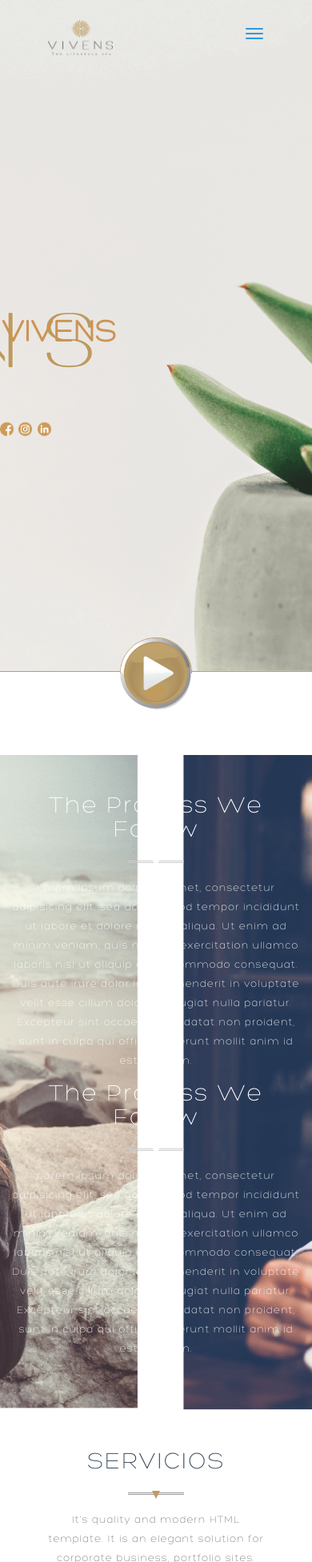
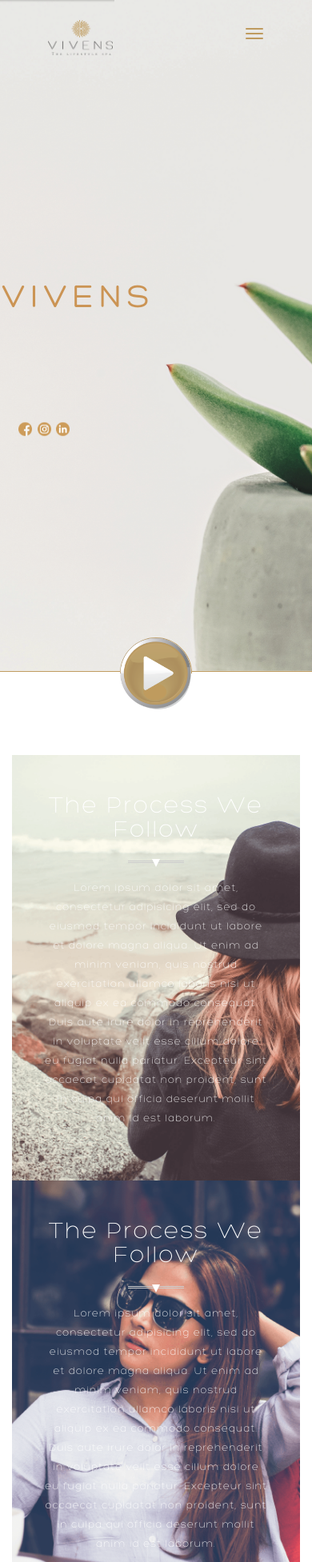
Before and after one commit to Diametral28/vivens-stage, a PHP site: page / in a window 390 px wide. Shown: the top 1953 px of the page at 80% size. Run offline with PHP 8.4, Linux system fonts and the light colour scheme; some libraries are stand-ins or nearby versions.

Commit message:
version 1.1.3

```diff
--- /dev/null
+++ b/css/responsive-2.css
@@ -0,0 +1,37 @@
+/* Tamaño s */
+@media screen and (max-width: 600px){
+    #work-process-area-1 {
+        background: url("../images/nosotros/nosotros1.png") no-repeat fixed center center / cover;;
+    }
+    #work-process-area-2 {
+        background: url("../images/nosotros/nosotros2.png") no-repeat fixed center center / cover;;
+    }
+}
+/* Tamaño m */
+@media screen and (max-width: 991px) and (min-width: 601px){
+    #work-process-area-1 {
+        background: url("../images/nosotros/nosotros1.png") no-repeat fixed center center / cover;;
+    }
+    #work-process-area-2 {
+        background: url("../images/nosotros/nosotros2.png") no-repeat fixed center center / cover;;
+    }
+}
+/* Tamaño l */
+@media screen and (max-width: 1199px) and (min-width: 992px){
+    #work-process-area-1 {
+    background: url("../images/nosotros/Img-Nosotros-com.png") no-repeat fixed center center / cover;;
+    }
+    #work-process-area-2 {
+        background: url("../images/nosotros/Img-Nosotros-com.png") no-repeat fixed center center / cover;;
+    }
+}
+/* Tamaño xl */
+@media screen and (min-width: 1200px){
+
+    #work-process-area-1 {
+    background: url("../images/nosotros/Img-Nosotros-com.png") no-repeat fixed center center / cover;;
+    }
+    #work-process-area-2 {
+        background: url("../images/nosotros/Img-Nosotros-com.png") no-repeat fixed center center / cover;;
+    }
+}
--- a/index.html
+++ b/index.html
@@ -56,6 +56,8 @@
     <!-- Custom css -->
     <link rel="stylesheet" href="style.css">
     <link rel="stylesheet" href="css/responsive.css">
+    <link rel="stylesheet" href="css/responsive-2.css">
+    <link rel="stylesheet" href="css/iconos.css">
 
     <!-- Favicons -->
     <link rel="apple-touch-icon-precomposed" href="images/core-images/apple-icon.jpg">
@@ -166,9 +168,9 @@
                 <ul>
 
                     <!-- 1st SLIDE Start -->
-                    <li data-transition="boxslide" data-slotamount="1" data-masterspeed="1500" data-thumb="images/slider_thumb_three.jpg" data-delay="15000" data-saveperformance="off" data-title="Welcome To SANDER">
+                    <li data-transition="boxslide" data-slotamount="1" data-masterspeed="1500" data-thumb="" data-delay="15000" data-saveperformance="off" data-title="VIVENS HOME">
                         <!-- MAIN IMAGE -->
-                        <img src="images/slider/Index_vivens2-com.png" alt="Slider One Bg">
+                        <img src="images/slider/Index-limpio.png" alt="Slider One Bg">
 
                         <!-- LAYERS -->
 
@@ -183,7 +185,7 @@
                         </div> -->
 
                         <!-- Layer 3 Heading -->
-                        <div class="tp-caption sfb tp-resizeme" data-x="5 " data-y="center" data-speed="600" data-start="1500" data-easing="easeInQuad" data-easeout="easeOutQuad" style="max-width: auto; max-height: auto; color: #CB9454; font-size: 120px; text-transform: uppercase; text-align:center; line-height:90px; font-weight:900;">
+                        <div class="tp-caption sfb tp-resizeme" data-x="5 " data-y="300" data-speed="600" data-start="1500" data-easing="easeInQuad" data-easeout="easeOutQuad" style="max-width: auto; max-height: auto; color: #CB9454; font-size: 120px; letter-spacing: 25px; text-transform: uppercase; text-align:center; line-height:90px; font-weight:900;">
                             VIVENS
                         </div>
 
@@ -193,15 +195,15 @@
                         </div> -->
 
                         <!-- Layer 5 Icon -->
-                        <div class="tp-caption lft tp-resizeme" data-x="0" data-y="800" data-speed="200" data-start="2000" data-easing="fadeInUp" style="max-width: auto; max-height: auto;">
+                        <div class="tp-caption lft tp-resizeme" data-x="70" data-y="800" data-speed="200" data-start="2500" data-easing="fadeInUp" style="max-width: auto; max-height: auto;">
                             <a href='#'><img src="images/iconos/facebook-50.png" alt="Acis"></a>
                         </div>
                         <!-- Layer 6 Icon -->
-                        <div class="tp-caption lft tp-resizeme" data-x="70" data-y="800" data-speed="400" data-start="2500" data-easing="fadeInUp" style="max-width: auto; max-height: auto;">
+                        <div class="tp-caption lft tp-resizeme" data-x="140" data-y="800" data-speed="400" data-start="2500" data-easing="fadeInUp" style="max-width: auto; max-height: auto;">
                            <a href='#'><img src="images/iconos/instagram-50.png" alt="Acis"></a>
                         </div>
                         <!-- Layer 6 Icon -->
-                        <div class="tp-caption lft tp-resizeme" data-x="140" data-y="800" data-speed="600" data-start="2500" data-easing="fadeInUp" style="max-width: auto; max-height: auto;">
+                        <div class="tp-caption lft tp-resizeme" data-x="210" data-y="800" data-speed="600" data-start="2500" data-easing="fadeInUp" style="max-width: auto; max-height: auto;">
                            <a href='#'><img src="images/iconos/LinkedIn-50.png" alt="Acis"></a>
                         </div>
 
@@ -242,14 +244,14 @@
                     </li>
                     <!-- 1st SLIDE End -->
                     <!-- 2nd SLIDE Strat -->
-                    <!-- <li data-transition="boxfade" data-slotamount="6" data-masterspeed="1500" data-thumb="images/slider_thumb_one.jpg" data-delay="15000" data-saveperformance="off" data-title="Welcome To SANDER">
-
-                        <img src="images/slider/Inicio-venta-especial_1024.jpg" alt="Slider Two Bg">
-
-
-
-
-                    </li> -->
+                    <li data-transition="boxfade" data-slotamount="6" data-masterspeed="1500" data-thumb="" data-delay="15000" data-saveperformance="off" data-title="VIEVENS PROXIMANTE">
+
+                        <img src="images/slider/Inicio-venta-especial_1920px-FONDO.jpg" alt="Slider Two Bg">
+
+                        <div class="tp-caption sfb tp-resizeme" data-x="center" data-y="center" data-speed="400" data-start="1500" data-easing="easeInQuad" data-easeout="easeOutQuad" style="max-width: auto; max-height: auto; color: #fff; font-size: 90px; letter-spacing: 25px; text-transform: uppercase; text-align:center; line-height:90px; font-weight:900;">
+                            VENTA ESPECIAL
+                        </div>
+                    </li>
                     <!-- 2nd SLIDE End -->
 
 
@@ -322,15 +324,12 @@
 
     <!-- ================= Start Work Process Area ================= -->
     <section id="work-process-area">
-        <div class=" section-padding-dark text-center ">
          <div class="container-fluid">
             <div class="row">
-                    <!-- Section Title -->
-                    <!-- <div class="section_title_white margin-bottom-70">
-                        <h2>The Process We Follow</h2>
-                        <p>It’s quality and modern PSD template. It is an elegant solution for corporate business, portfolio sites.</p>
-                    </div> -->
-                    <div class="col-sm-6 section_title_white" align="center">
+                <div class="col-md-6">
+                    <div id="work-process-area-1">
+                        <div class=" section-padding-dark text-center ">
+                            <div class=" section_title_white" align="center">
                                 <h2>The Process We Follow</h2>
                                 <p>Lorem ipsum dolor sit amet, consectetur adipisicing elit, sed do eiusmod
                                     tempor incididunt ut labore et dolore magna aliqua. Ut enim ad minim veniam,
@@ -339,7 +338,13 @@
                                     cillum dolore eu fugiat nulla pariatur. Excepteur sint occaecat cupidatat non
                                 proident, sunt in culpa qui officia deserunt mollit anim id est laborum.</p>
                             </div>
-                    <div class="col-sm-6 section_title_white" align="center">
+                        </div>
+                    </div>
+                </div>
+                <div class="col-md-6">
+                    <div id="work-process-area-2">
+                        <div class=" section-padding-dark text-center ">
+                            <div class=" section_title_white" align="center">
                                 <h2>The Process We Follow</h2>
                                 <p>Lorem ipsum dolor sit amet, consectetur adipisicing elit, sed do eiusmod
                                     tempor incididunt ut labore et dolore magna aliqua. Ut enim ad minim veniam,
@@ -1545,7 +1553,7 @@
         <div class="container-fluid no-padding">
             <!-- Footer Copywrite text -->
             <div class="footer-bottom text-center">
-                <p>Copyright &copy; 2017 <a href="#">Diametral28</a>. Todos los derechos Reservados.</p>
+                <p>Copyright &copy; 2017 VIVENS. Todos los derechos Reservados. Desarrollado por <a href="#">Diametral28</a></p>
             </div>
         </div>
     </footer>
--- a/style.css
+++ b/style.css
@@ -72,14 +72,7 @@ Gris2  = #ECEAE8
 /* ============================================
 1.  ColorDemo start
 =============================================== */
-.logosvg {
-  display: block;
-  text-indent: -9999px;
-  width: 100px;
-  height: 82px;
-  background: url(images/iconos/image.svg);
-  background-size: 100px 82px;
-}
+
 .colorDemo {
     background: rgba(255, 255, 255, .9);
     box-shadow: 0px 0px 4px rgba(0, 0, 0, 0.3);
@@ -196,13 +189,13 @@ Gris2  = #ECEAE8
     margin-top: 25px;
 }
 
-/*.logo img {
+.logo img {
     height: 44px;
     width: auto;
-}*/
+}
 
 .navbar-toggle .icon-bar {
-    background: #3498db;
+    background: #BF9B5F;
 }
 
 ul#nav {
@@ -699,8 +692,9 @@ form.search-box {
     padding-bottom: 15px;
 }
 
-#work-process-area {
-    background: url("images/nosotros/Img-Nosotros-com.png") no-repeat fixed center center / cover;
+
+#work-process-area p{
+    padding: 0 40px;
 }
 
 .overlay {
```
Also changed, not shown: other parts of index.html (+36 -33 lines), css/iconos.css (added, +62 -0 lines), css/responsive.css (+16 -1 lines), images/iconos/HPE_.svg (added), images/iconos/IBM_.svg (added), images/iconos/Iteso_.svg (added), images/iconos/Jose-Cuervo_.svg (added), images/iconos/Los-office_.svg (added), images/iconos/Motomexa_.svg (added), images/iconos/Nike_.svg (added), images/nosotros/nosotros1.png (added), images/nosotros/nosotros2.png (added), images/slider/Index-limpio.png (added), images/slider/Inicio-venta-especial_1920px-FONDO.jpg (added). Lines whose indentation alone changed are shown as unchanged.
